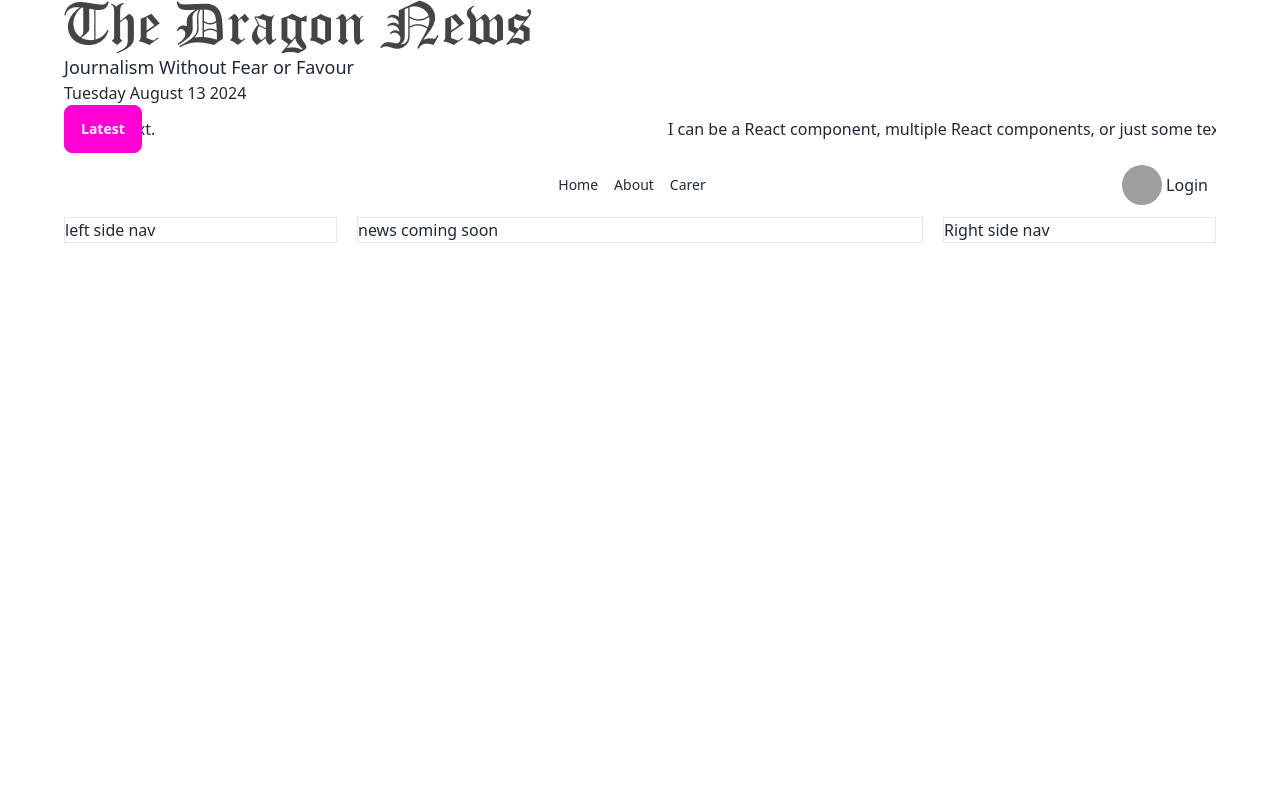
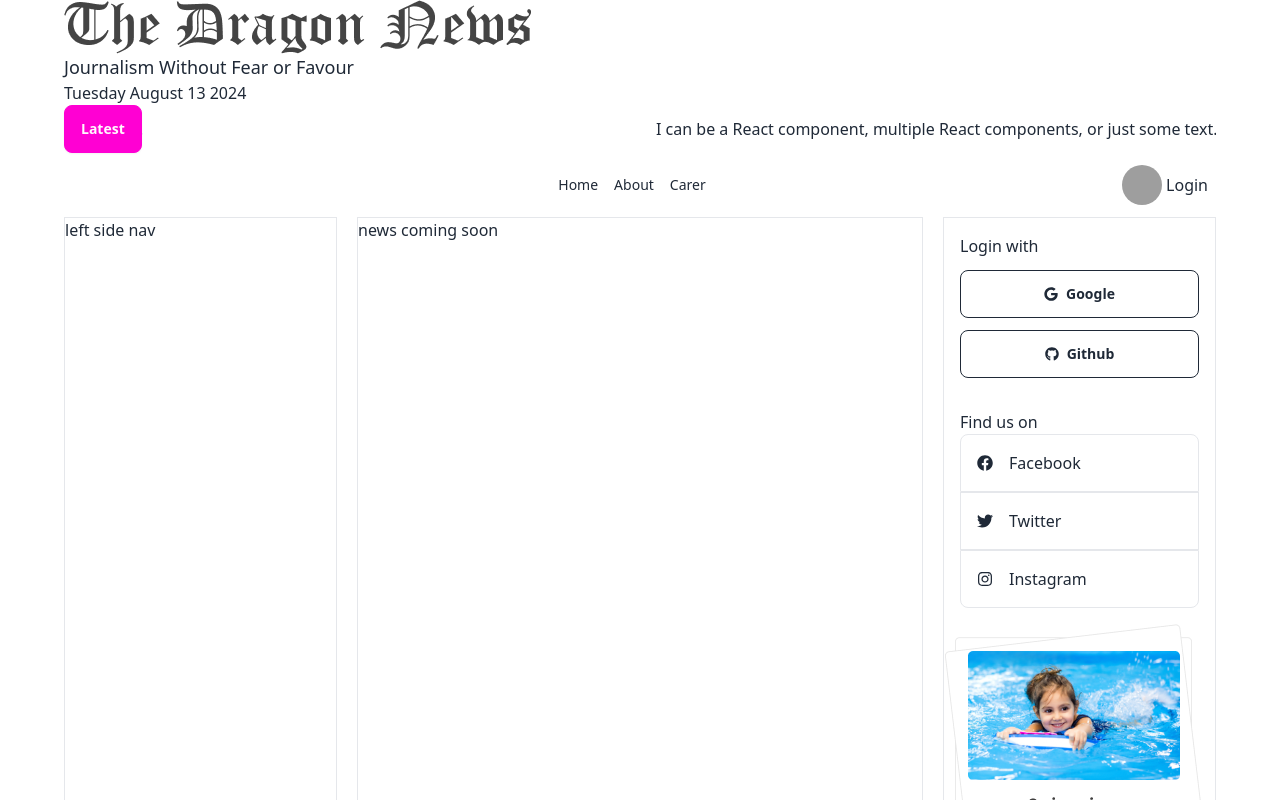
Before and after one commit to shahin2525/dragon-news-2, a React (Vite) app: page / in a window 1280 px wide. Shown: the top 800 px of the page. Built offline with nearby package versions, Linux system fonts and the light colour scheme; grey boxes are pictures that could not be loaded.

Commit message:
add qzone img

```diff
--- a/package.json
+++ b/package.json
@@ -17,6 +17,7 @@
     "react": "^18.3.1",
     "react-dom": "^18.3.1",
     "react-fast-marquee": "^1.6.5",
+    "react-icons": "^5.3.0",
     "react-router-dom": "^6.26.0",
     "sort-by": "^1.2.0"
   },
--- a/src/pages/shared/RightSideNav/RightSideNav.jsx
+++ b/src/pages/shared/RightSideNav/RightSideNav.jsx
@@ -1,7 +1,49 @@
+import {
+  FaFacebook,
+  FaGithub,
+  FaGoogle,
+  FaInstagram,
+  FaTwitter,
+} from "react-icons/fa";
+import qZone1 from "../../../assets/assets/qZone1.png";
+import qZone2 from "../../../assets/assets/qZone2.png";
+import qZone3 from "../../../assets/assets/qZone3.png";
 const RightSideNav = () => {
   return (
     <div>
-      <h1>Right side nav</h1>
+      <div className="p-4 space-y-3">
+        <h1>Login with</h1>
+
+        <button className="btn btn-outline w-full">
+          <FaGoogle />
+          Google
+        </button>
+        <button className="btn btn-outline w-full">
+          <FaGithub />
+          Github
+        </button>
+      </div>
+      <div className="p-4">
+        <h1>Find us on</h1>
+
+        <a className="flex rounded-t-lg border p-4 items-center ">
+          <FaFacebook className="mr-4" />
+          <span> Facebook</span>
+        </a>
+        <a className="flex rounded-x-lg border p-4 items-center ">
+          <FaTwitter className="mr-4" />
+          <span>Twitter</span>
+        </a>
+        <a className="flex rounded-b-lg border p-4 items-center ">
+          <FaInstagram className="mr-4" />
+          <span> Instagram</span>
+        </a>
+      </div>
+      <div>
+        <img src={qZone1} alt="" />
+        <img src={qZone2} alt="" />
+        <img src={qZone3} alt="" />
+      </div>
     </div>
   );
 };
```
Also changed, not shown: 1 other file (tests, documents, lock files or other folders).
